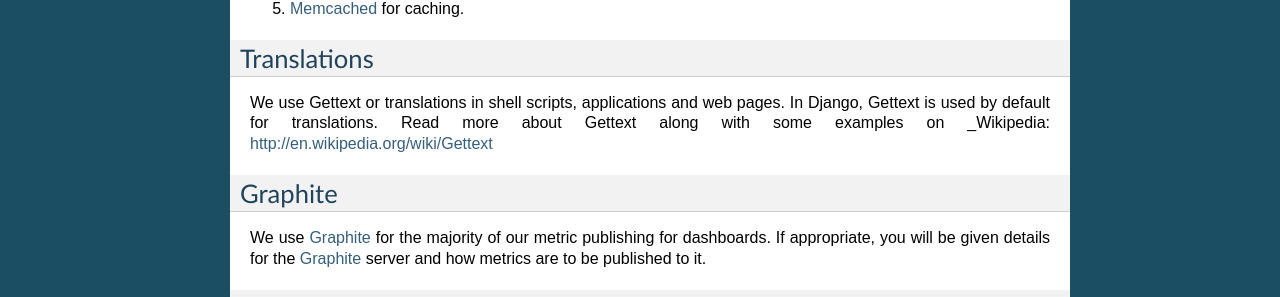
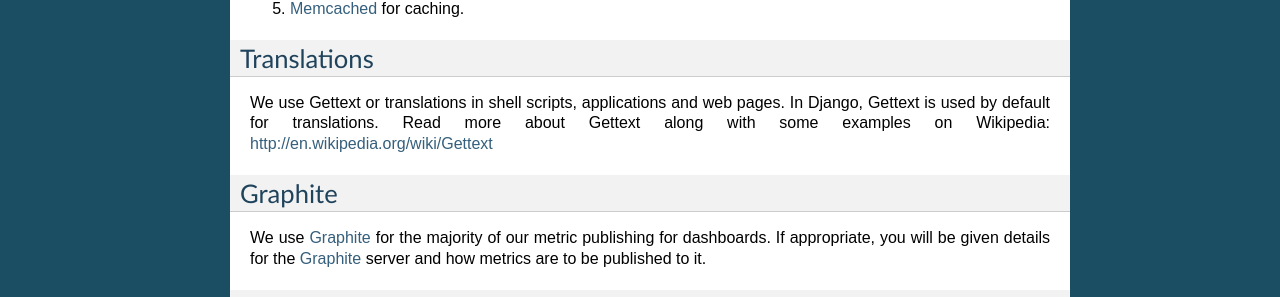
Before and after one commit to praekeltfoundation/ways-of-working, a Sphinx documentation site: the page built from docs/tools.rst, in a window 1280 px wide and 900 px high, scrolled down 1982 px. Shown: the part 367-664 px from the top of the window. Built offline with Sphinx 7.4.7, drawn with Linux system fonts in a browser that asks for light colours.

```diff
--- a/docs/tools.rst
+++ b/docs/tools.rst
@@ -142,7 +142,7 @@ Translations
 
 We use Gettext or translations in shell scripts, applications and web pages.
 In Django, Gettext is used by default for translations. Read more about Gettext
-along with some examples on _Wikipedia: http://en.wikipedia.org/wiki/Gettext
+along with some examples on Wikipedia: http://en.wikipedia.org/wiki/Gettext
 
 Graphite
 --------
```
